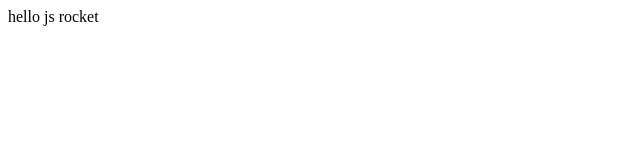
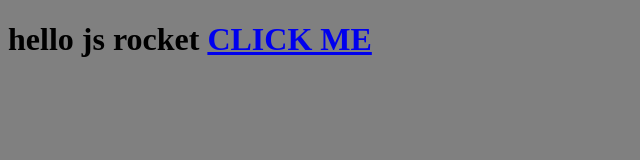
Before and after one commit to Nika-bit/JS-Rocket, a plain HTML site: page index.html in a window 1280 px wide. Shown: the whole page, without its empty margins (0-640 px from the left). Drawn offline with Linux system fonts and the light colour scheme.

Commit message:
Added JS and CSS

```diff
--- /dev/null
+++ b/css/style.css
@@ -0,0 +1,3 @@
+body {
+  background-color: gray;
+}
--- a/index.html
+++ b/index.html
@@ -1,5 +1,21 @@
-hello js rocket
+<!DOCTYPE html>
+<html lang="en">
+<head>
+  <meta charset="UTF-8">
+  <meta name="viewport" content="width=device-width, initial-scale=1.0">
+  <title>JS Rocket</title>
 
-<script type="text/javascript">
-  console.log('hello there friends!')
-</script>
+  <script type="text/javascript" src="js/script.js">
+  </script>
+
+  <link rel="stylesheet"  type="text/css" href="css/style.css">
+
+</head>
+<body>
+  <h1>
+    hello js rocket
+    <a href="#" onclick="car.switchCar(true);"> CLICK ME </a>
+  </h1>
+
+</body>
+</html>
--- /dev/null
+++ b/js/script.js
@@ -0,0 +1,28 @@
+var car = {
+  make: 'VW',
+  type: 'Polo',
+  car: 'blue',
+  isTurnedOn: false,
+  numberOfWheels: 4,
+  seats: ['seat1', 'seat2', 'seat3', 'seat4'],
+
+  turnOn: function () {
+    this.isTurnedOn = true;
+  },
+
+  fly: function () {
+    alert('fly');
+
+  },
+
+  switchCar: function (isOn) {
+    console.log('turn car ' +isOn);
+      if (isOn == true) {
+        this.isTurnedOn = true;
+      } else {
+        this.isTurnedOn =false;
+      }
+  }
+};
+
+console.log('hello there friends!')
```
